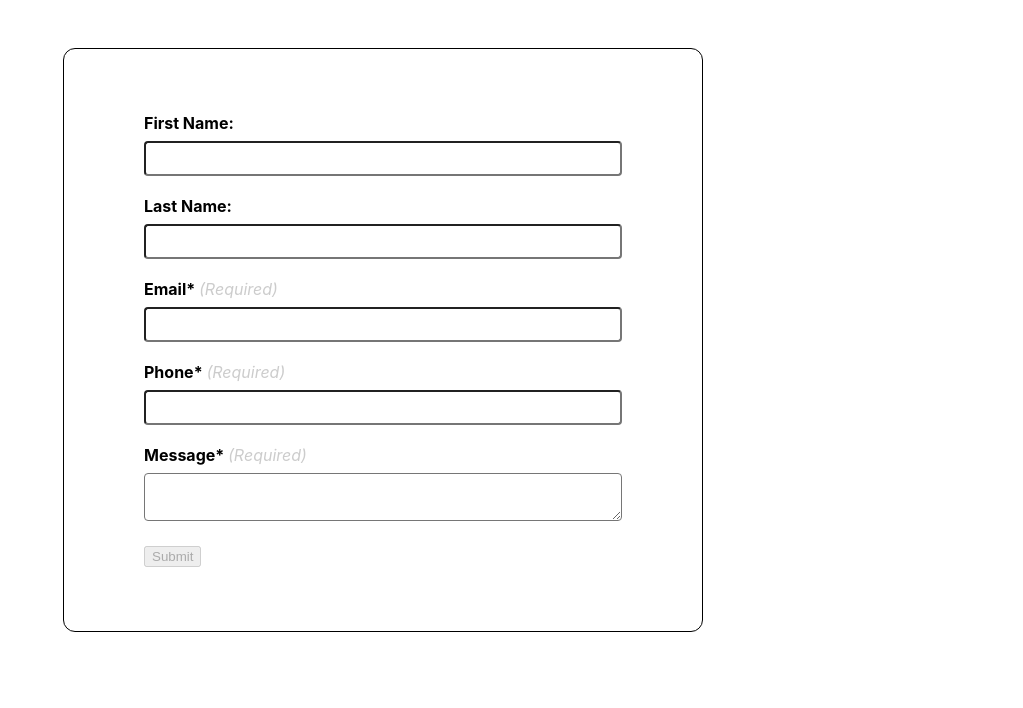
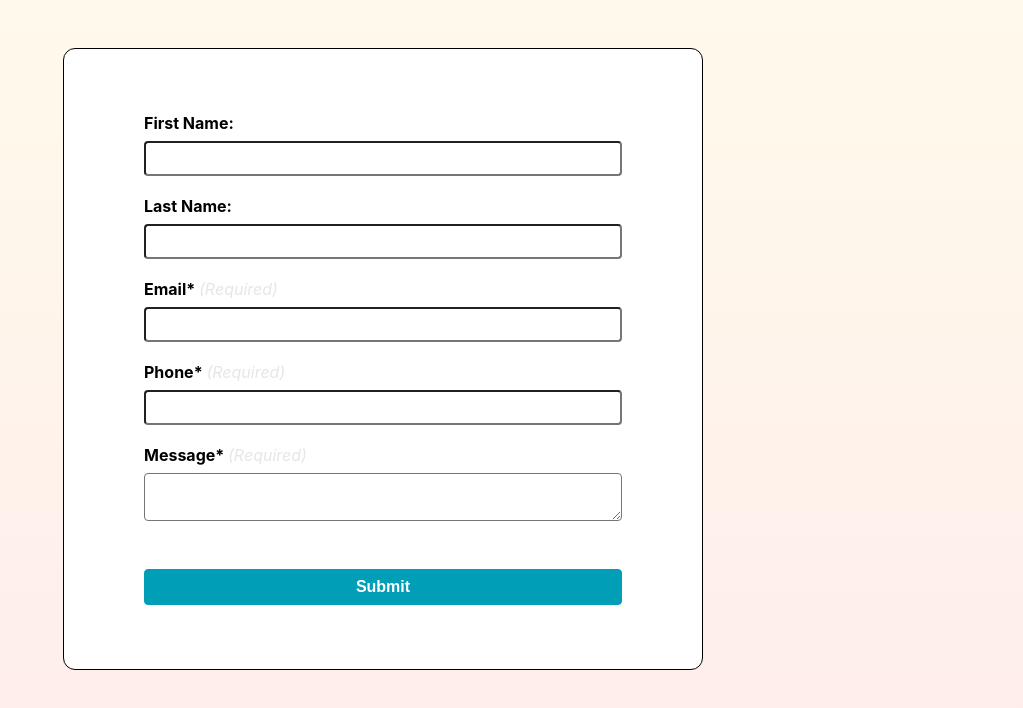
Before and after one commit to Yadahi/simple-form, a React (Create React App) app: page / in a window 1280 px wide. Shown: the top 708 px of the page, without its empty margins (257-1280 px from the left). Built offline with nearby package versions, Linux system fonts and the light colour scheme.

Commit message:
[STYLE] add background styling, button, label and input

```diff
--- a/src/components/BasicForm.js
+++ b/src/components/BasicForm.js
@@ -218,7 +218,9 @@ const BasicForm = () => {
             )}
           </div>
           <div>
-            <button disabled={!formIsValid}>Submit</button>
+            <button className="form-control__button" disabled={!formIsValid}>
+              Submit
+            </button>
           </div>
         </div>
       </form>
--- a/src/components/basic-form.styles.scss
+++ b/src/components/basic-form.styles.scss
@@ -22,7 +22,7 @@
 
   &__message {
     &--required {
-      color: #ccc;
+      color: #e6e6ea;
       font-weight: normal;
       font-style: italic;
     }
@@ -37,4 +37,22 @@
   }
   &__action {
   }
+  &__button {
+    width: 100%;
+    font-size: inherit;
+    color: #fff;
+    font-weight: bold;
+    margin-top: 1.5rem;
+    padding: 0.5rem 1.5rem;
+    border-radius: 4px;
+    border: 1px solid #009fb7;
+    background-color: #009fb7;
+    cursor: pointer;
+
+    &:hover,
+    &:active {
+      background-color: #005866;
+      border-color: #005866;
+    }
+  }
 }
--- a/src/index.css
+++ b/src/index.css
@@ -9,6 +9,9 @@ body {
     sans-serif;
   -webkit-font-smoothing: antialiased;
   -moz-osx-font-smoothing: grayscale;
+  /* background-color: #f4f4f8; */
+  height: 100vh;
+  background: linear-gradient(#fffaeb, #ffebeb);
 }
 
 code {
@@ -22,6 +25,7 @@ code {
   border-radius: 12px;
   margin: 3rem auto;
   padding: 2rem;
+  background-color: #fff;
 }
 @media (min-width: 640px) {
   .app {
```
